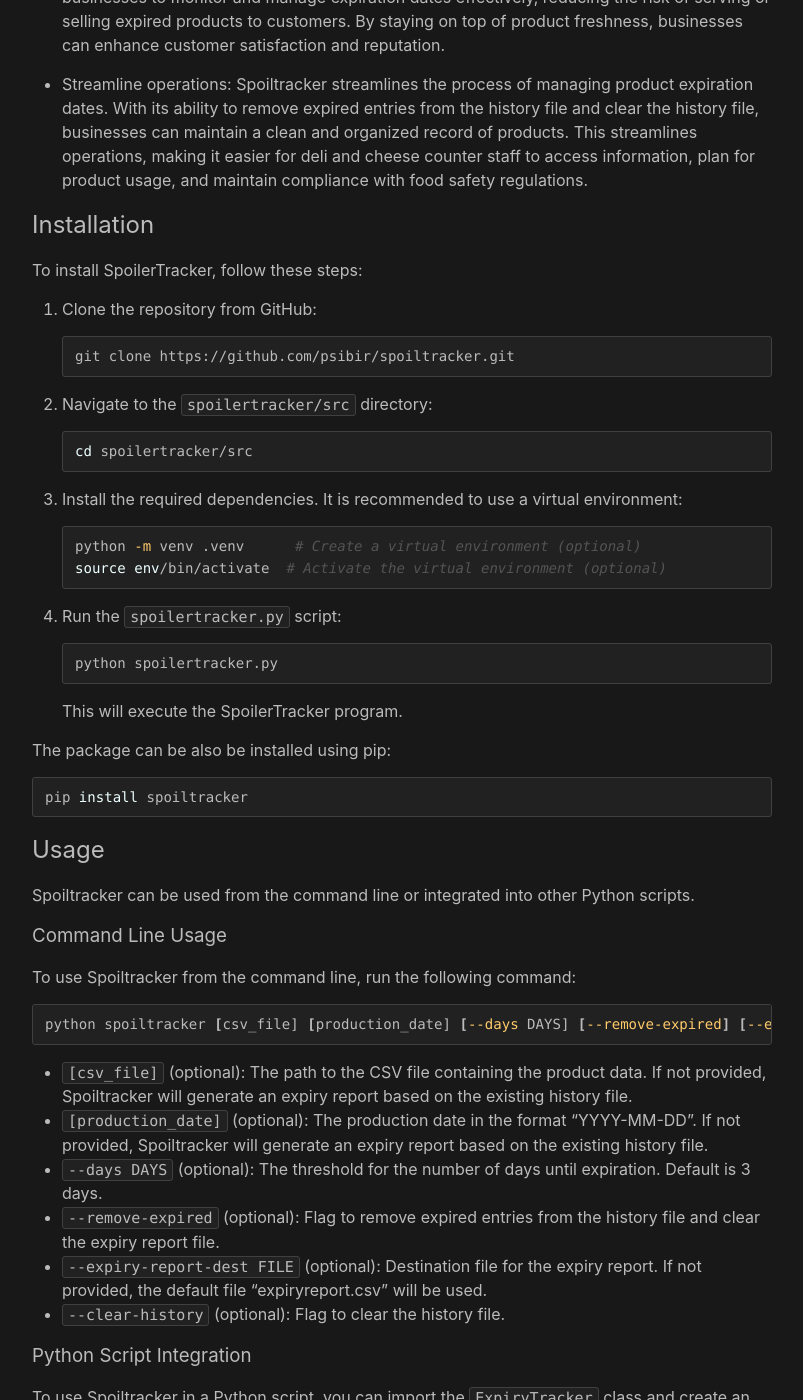
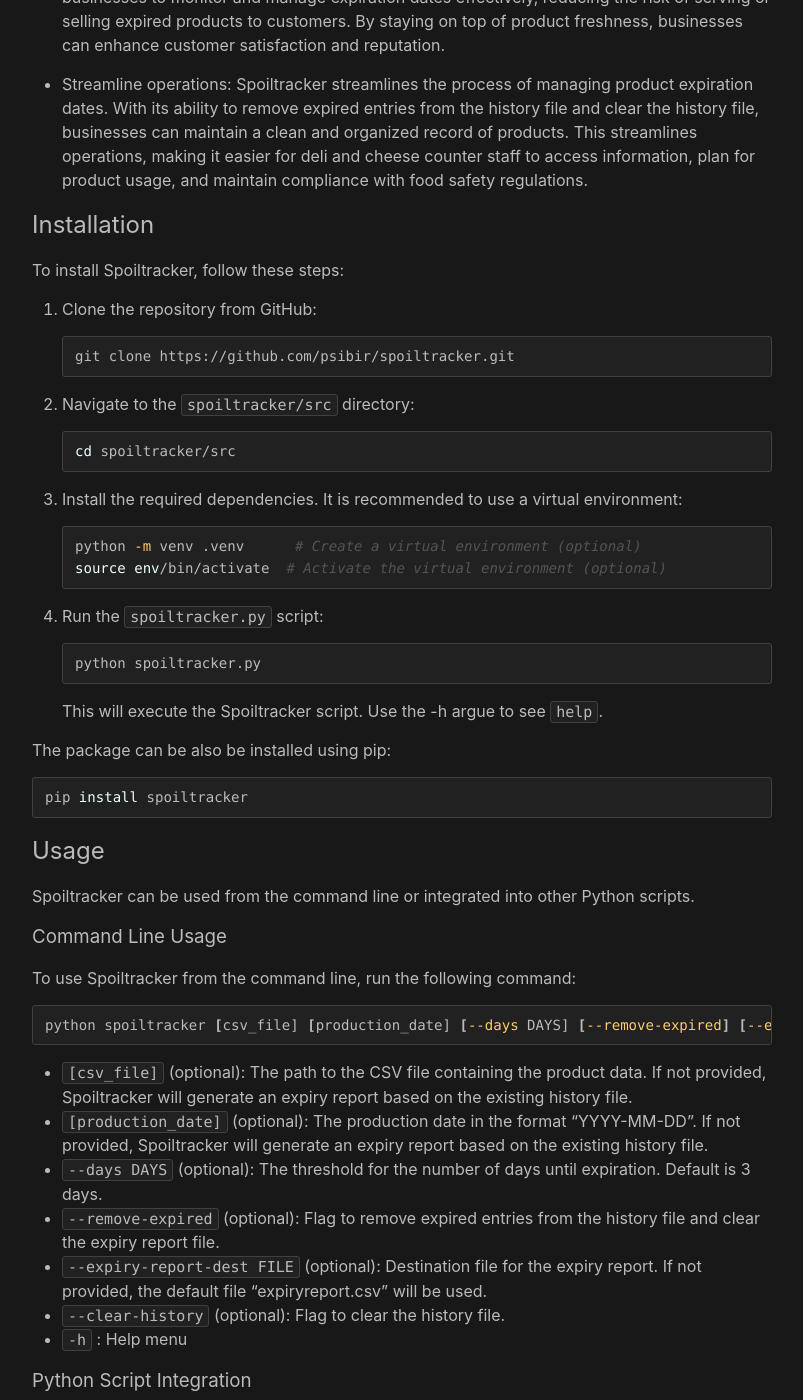
Before and after one commit to psibir/psibir.github.io, a Jekyll site: the page built from _posts/2023-06-06-Automating Expiry Tracking.md, in a window 1280 px wide and 1400 px high, scrolled down 1820 px. Shown: the whole window, without its empty margins (238-1041 px from the left). Built offline with Jekyll 4.4.1, drawn with Linux system fonts in a browser that asks for light colours; a script that is not in the unit is left out; comment, search, counter and statistics services are not loaded.

Commit message:
Update 2023-06-06-Automating Expiry Tracking.md

````diff
--- a/_posts/2023-06-06-Automating Expiry Tracking.md
+++ b/_posts/2023-06-06-Automating Expiry Tracking.md
@@ -41,7 +41,7 @@
 
 ## Installation
 
-To install SpoilerTracker, follow these steps:
+To install Spoiltracker, follow these steps:
 
 1. Clone the repository from GitHub:
 
@@ -49,10 +49,10 @@
    git clone https://github.com/psibir/spoiltracker.git
    ```
 
-2. Navigate to the `spoilertracker/src` directory:
+2. Navigate to the `spoiltracker/src` directory:
 
    ```shell
-   cd spoilertracker/src
+   cd spoiltracker/src
    ```
 
 3. Install the required dependencies. It is recommended to use a virtual environment:
@@ -62,13 +62,13 @@
    source env/bin/activate  # Activate the virtual environment (optional)
    ```
 
-4. Run the `spoilertracker.py` script:
+4. Run the `spoiltracker.py` script:
 
    ```shell
-   python spoilertracker.py
+   python spoiltracker.py
    ```
 
-   This will execute the SpoilerTracker program.
+   This will execute the Spoiltracker script. Use the -h argue to see `help`.
 
 The package can be also be installed using pip:
 
@@ -94,6 +94,7 @@
 - `--remove-expired` (optional): Flag to remove expired entries from the history file and clear the expiry report file.
 - `--expiry-report-dest FILE` (optional): Destination file for the expiry report. If not provided, the default file "expiryreport.csv" will be used.
 - `--clear-history` (optional): Flag to clear the history file.
+- `-h` : Help menu
 
 ### Python Script Integration
 
````
